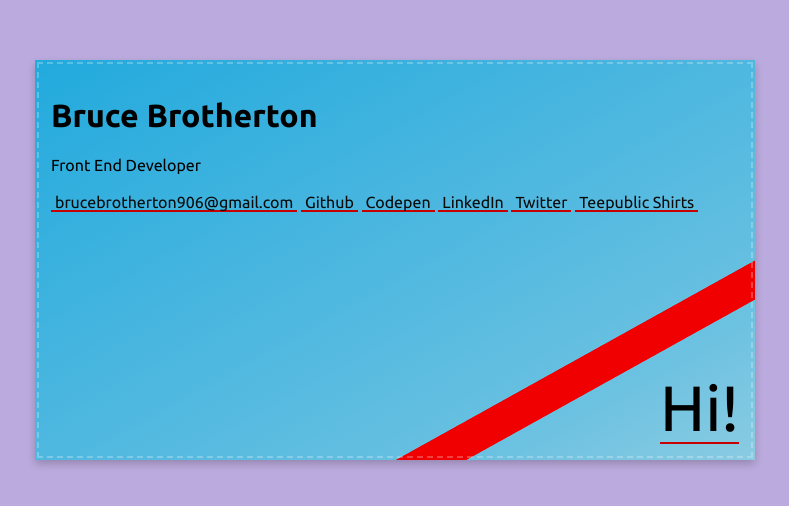
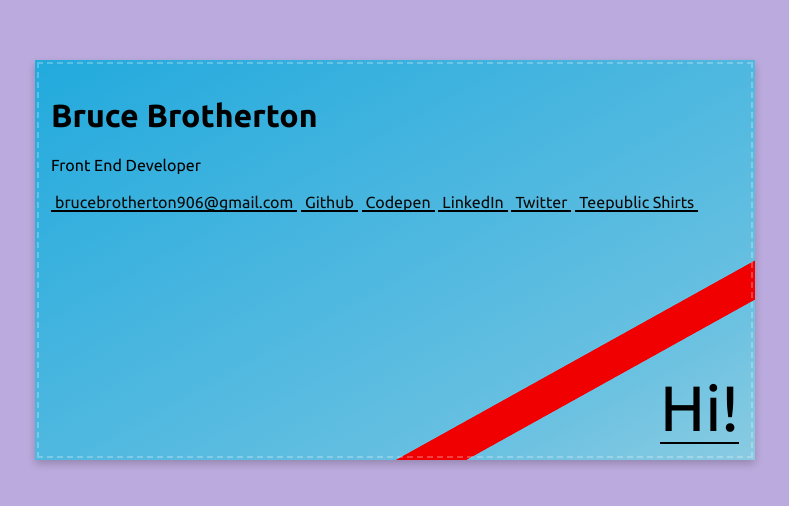
Before and after one commit to thebruce13/bbrotherton-homepage, a plain HTML site: page index.html in a window 1280 px wide. Shown: the part 140-646 px from the top of the page, without its empty margins (245-1034 px from the left). Drawn offline with Linux system fonts and the light colour scheme.

Commit message:
fix underline color for links

```diff
--- a/app.css
+++ b/app.css
@@ -20,13 +20,13 @@ a:active,
   color: #0a0a0a;
   text-decoration: none;
   padding: 0.1em 0.25em 0.1em 0.25em;
-    box-shadow: inset 0 -2px 0 0 #c70000;
+  box-shadow: inset 0 -2px 0 0 #000;
   transition: box-shadow 0.2s, color 0.2s;
 }
 
 a:hover,
 .greeting:hover {
-    box-shadow: inset 0 -1.5em 0 0 #c70000;
+  box-shadow: inset 0 -1.5em 0 0 #000;
   color: #fff;
 }
 
@@ -87,7 +87,15 @@ p {
   flex-direction: column;
   flex-wrap: wrap;
   background-color: #bbb;
-    background-image: linear-gradient( to bottom right, #2ad, #65bfe1 75%, #f00000 75.1%, #f00000 79.9%, #6ac1e1 80%, rgb(138, 203, 226));
+  background-image: linear-gradient(
+    to bottom right,
+    #2ad,
+    #65bfe1 75%,
+    #f00000 75.1%,
+    #f00000 79.9%,
+    #6ac1e1 80%,
+    rgb(138, 203, 226)
+  );
   outline: rgba(255, 255, 255, 0.25) dashed 2px;
   outline-offset: -4px;
   color: black;
```
Lines whose indentation alone changed are shown as unchanged.
